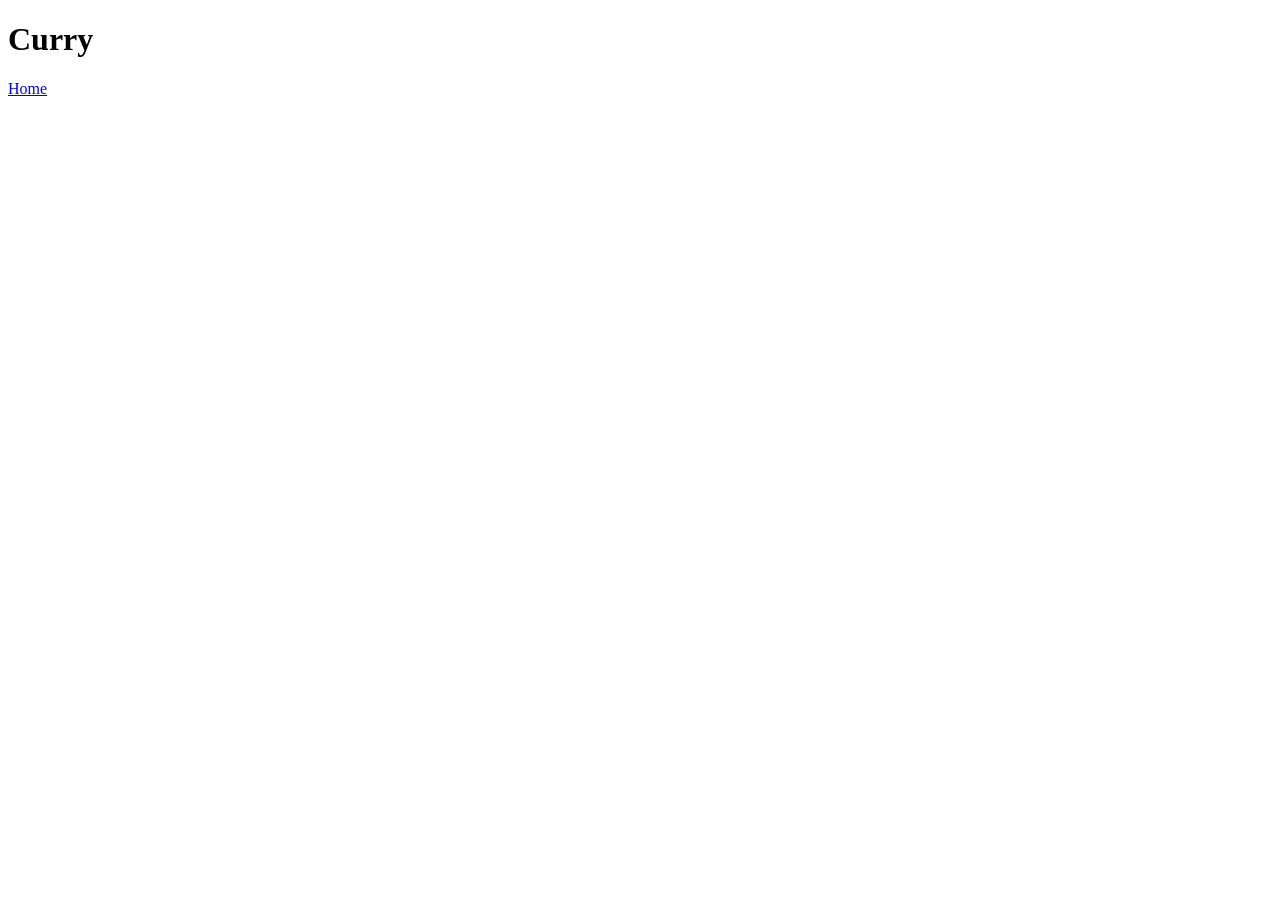
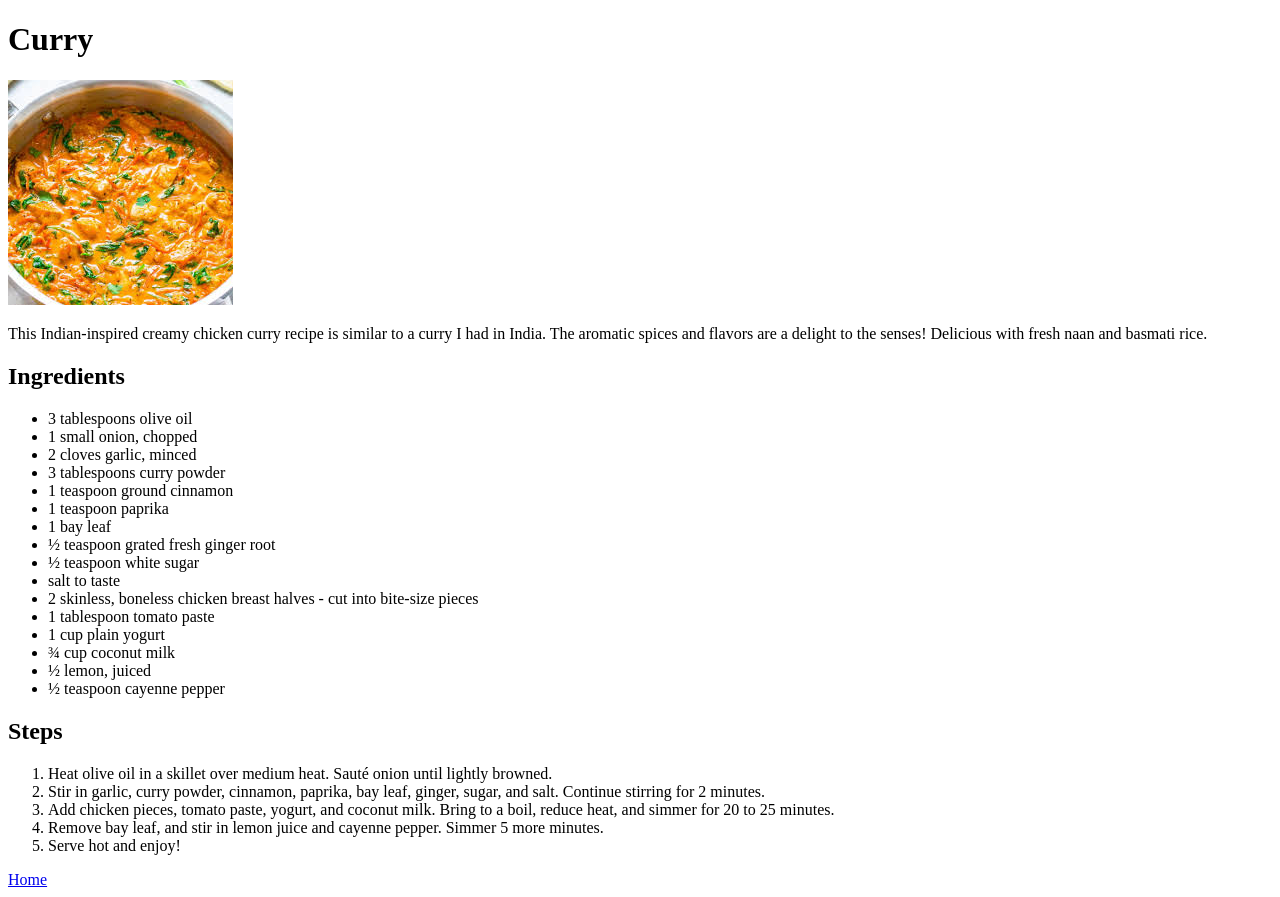
Before and after one commit to arieldavis22/odin-recipes, a plain HTML site: page recipies/curry.html in a window 1280 px wide. Before the commit the page ends 800 px from the top, so only its background shows below. Drawn offline with Linux system fonts and the light colour scheme.

Commit message:
Added Image and Recipie content
Added some content to the Curry Recipie

```diff
--- a/recipies/curry.html
+++ b/recipies/curry.html
@@ -7,6 +7,37 @@
 </head>
 <body>
     <h1>Curry</h1>
+    <img src="../images/curry.jpeg" alt="Curry in a bowl">
+    <p>This Indian-inspired creamy chicken curry recipe is similar to a curry I had in India. The aromatic spices and flavors are a delight to the senses! Delicious with fresh naan and basmati rice.</p>
+
+    <h2>Ingredients</h2>
+    <ul>
+        <li>3 tablespoons olive oil</li>
+        <li>1 small onion, chopped</li>
+        <li>2 cloves garlic, minced</li>
+        <li>3 tablespoons curry powder</li>
+        <li>1 teaspoon ground cinnamon</li>
+        <li>1 teaspoon paprika</li>
+        <li>1 bay leaf</li>
+        <li>½ teaspoon grated fresh ginger root</li>
+        <li>½ teaspoon white sugar</li>
+        <li>salt to taste</li>
+        <li>2 skinless, boneless chicken breast halves - cut into bite-size pieces</li>
+        <li>1 tablespoon tomato paste</li>
+        <li>1 cup plain yogurt</li>
+        <li>¾ cup coconut milk</li>
+        <li>½ lemon, juiced</li>
+        <li>½ teaspoon cayenne pepper</li>
+    </ul>
+
+    <h2>Steps</h2>
+    <ol>
+        <li>Heat olive oil in a skillet over medium heat. Sauté onion until lightly browned.</li>
+        <li>Stir in garlic, curry powder, cinnamon, paprika, bay leaf, ginger, sugar, and salt. Continue stirring for 2 minutes.</li>
+        <li>Add chicken pieces, tomato paste, yogurt, and coconut milk. Bring to a boil, reduce heat, and simmer for 20 to 25 minutes.</li>
+        <li>Remove bay leaf, and stir in lemon juice and cayenne pepper. Simmer 5 more minutes.</li>
+        <li>Serve hot and enjoy!</li>
+    </ol>
     <a href="../index.html">Home</a>
 </body>
 </html>
```
Also changed, not shown: images/curry.jpeg (added).
